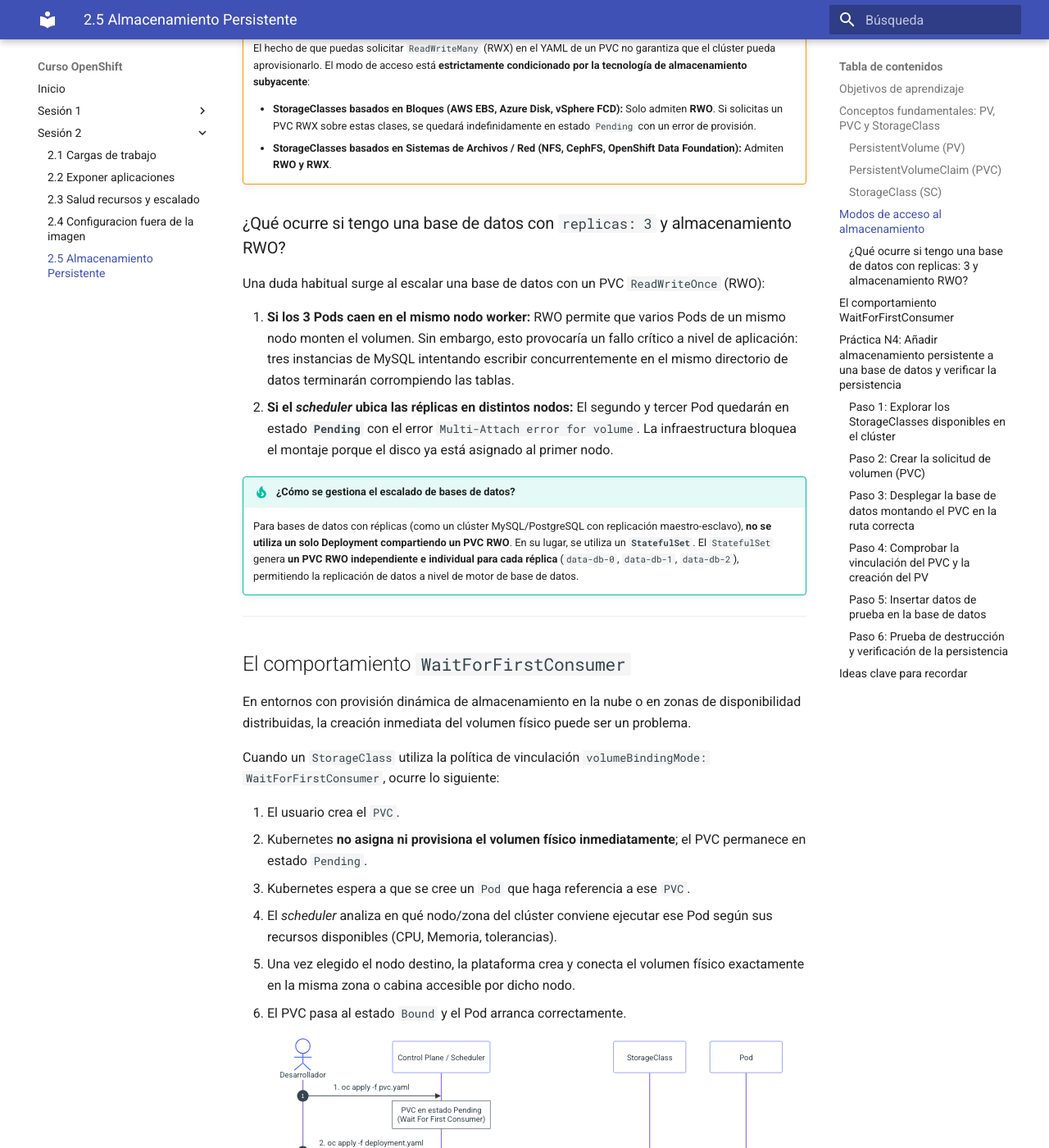
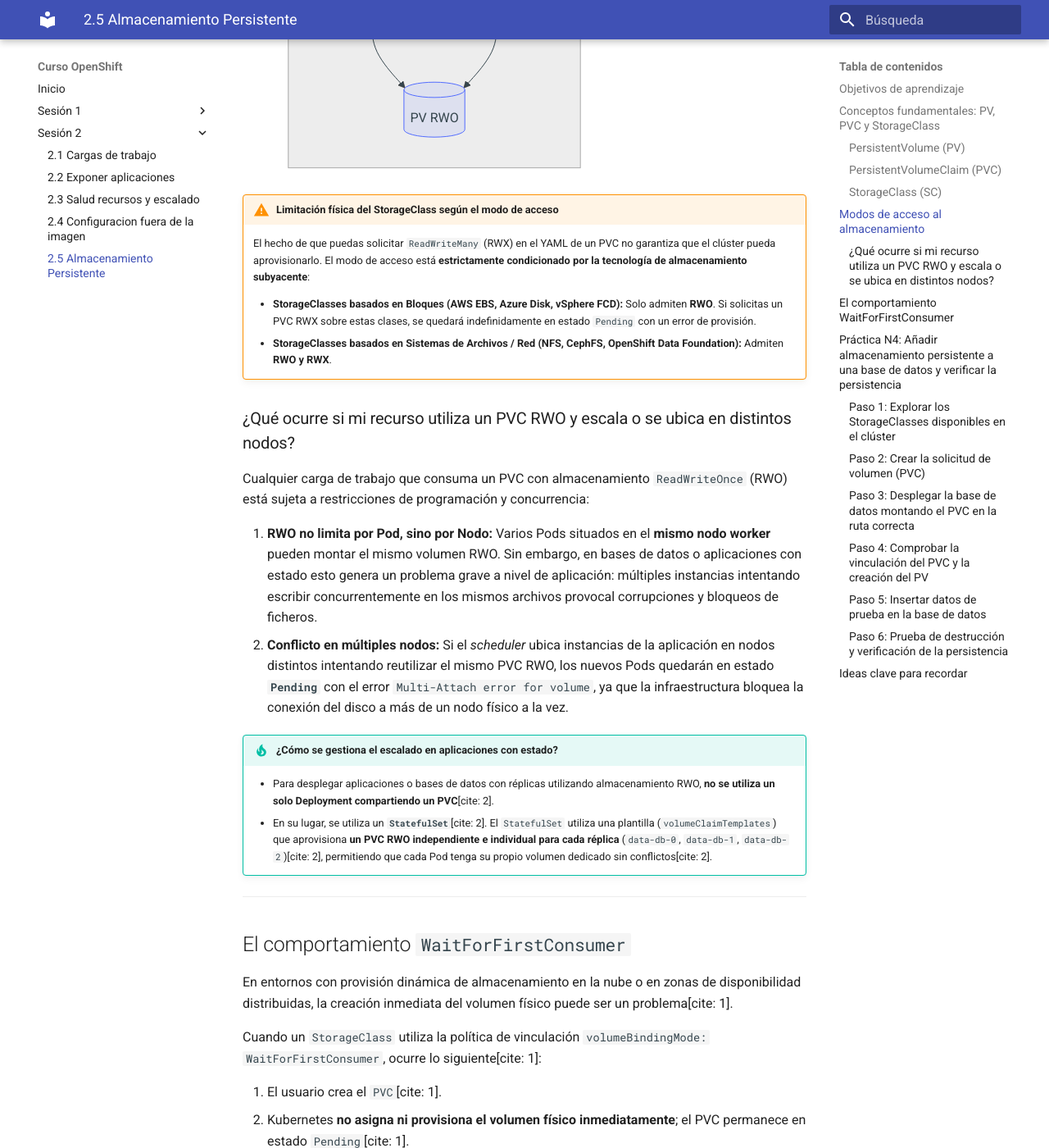
Before and after one commit to ieftraining/curso-openshift, an MkDocs documentation site: the page built from docs/sesion2/2.5 Almacenamiento Persistente.md, in a window 1280 px wide and 1400 px high, scrolled down 4008 px. Shown: the whole window at 82% size. Built offline with MkDocs 1.6.1 and Material for MkDocs 9.7.7, drawn with Linux system fonts in a browser that asks for light colours; some of the changed text lies outside the part shown.

Commit message:
Add files via upload

````diff
--- a/docs/sesion2/2.5 Almacenamiento Persistente.md
+++ b/docs/sesion2/2.5 Almacenamiento Persistente.md
@@ -4,21 +4,21 @@
 
 Al finalizar este apartado serás capaz de:
 
-- Comprender la necesidad de almacenar información persistente en un entorno de contenedores efímeros.
-- Diferenciar las responsabilidades de los recursos **PersistentVolume (PV)**, **PersistentVolumeClaim (PVC)** y **StorageClass**.
-- Conocer los distintos modos de acceso al almacenamiento (`ReadWriteOnce`, `ReadWriteMany`, `ReadOnlyMany`) y sus limitaciones según la tecnología del `StorageClass`.
-- Entender la diferencia entre provisión dinámica y provisión estática/manual (como en el caso de NFS).
-- Comprender el comportamiento de la política de vinculación `WaitForFirstConsumer`.
-- Identificar y prevenir el error habitual de montar un PVC en una ruta distinta a la de los datos reales de la aplicación.
-- Añadir almacenamiento persistente a una base de datos mediante la práctica N4, simular la eliminación del Pod y verificar la persistencia de la información.
+- Comprender la necesidad de almacenar información persistente en un entorno de contenedores efímeros[cite: 1, 4].
+- Diferenciar las responsabilidades de los recursos **PersistentVolume (PV)**, **PersistentVolumeClaim (PVC)** y **StorageClass**[cite: 1, 4].
+- Conocer los distintos modos de acceso al almacenamiento (`ReadWriteOnce`, `ReadWriteMany`, `ReadOnlyMany`) y sus limitaciones según la tecnología del `StorageClass`[cite: 1, 4].
+- Entender la diferencia entre provisión dinámica y provisión estática/manual (como en el caso de NFS)[cite: 1].
+- Comprender el comportamiento de la política de vinculación `WaitForFirstConsumer`[cite: 1].
+- Identificar y prevenir el error habitual de montar un PVC en una ruta distinta a la de los datos reales de la aplicación[cite: 1, 4].
+- Añadir almacenamiento persistente a una base de datos mediante la práctica N4, simular la eliminación del Pod y verificar la persistencia de la información[cite: 1, 4].
 
 ---
 
 ## Conceptos fundamentales: PV, PVC y StorageClass
 
-En Kubernetes y OpenShift, el ciclo de vida de los contenedores es efímero por naturaleza. Cuando un Pod se reinicia, se escala hacia abajo o se desplaza a otro nodo worker, cualquier dato escrito en su sistema de archivos local se destruye. Para aquellas aplicaciones que requieren conservar información a lo largo del tiempo (bases de datos, gestores documentales, repositorios de archivos), la plataforma proporciona una abstracción de almacenamiento persistente desacoplada del ciclo de vida del contenedor.
+En Kubernetes y OpenShift, el ciclo de vida de los contenedores es efímero por naturaleza[cite: 1, 5]. Cuando un Pod se reinicia, se escala hacia abajo o se desplaza a otro nodo worker, cualquier dato escrito en su sistema de archivos local se destruye[cite: 1, 5]. Para aquellas aplicaciones que requieren conservar información a lo largo del tiempo (bases de datos, gestores documentales, repositorios de archivos), la plataforma proporciona una abstracción de almacenamiento persistente desacoplada del ciclo de vida del contenedor[cite: 1].
 
-La gestión de almacenamiento en OpenShift separa las responsabilidades de infraestructura (administración de discos) de las necesidades de desarrollo (consumo de almacenamiento) mediante tres recursos principales:
+La gestión de almacenamiento en OpenShift separa las responsabilidades de infraestructura (administración de discos) de las necesidades de desarrollo (consumo de almacenamiento) mediante tres recursos principales[cite: 1]:
 
 ```mermaid
 flowchart TD
@@ -39,24 +39,26 @@
 ```
 
 ### PersistentVolume (PV)
-Es la representación de un recurso de almacenamiento físico o de red dentro del clúster. Algunos ejemplos habituales son:
-* Volúmenes de infraestructura cloud (AWS EBS, Azure Disk, Google Persistent Disk).
+Es la representación de un recurso de almacenamiento físico o de red dentro del clúster[cite: 1]. Algunos ejemplos habituales son:
+
+* Volúmenes de infraestructura cloud (AWS EBS, Azure Disk, Google Persistent Disk)[cite: 1].
 * Almacenamiento en entornos virtualizados corporativos (volúmenes **vSphere First Class Disk / VMware CNS**).
-* Discos o almacenamiento en red tradicional (LUNs de SAN, recursos compartidos NFS o volúmenes Ceph/ODF).
+* Discos o almacenamiento en red tradicional (LUNs de SAN, recursos compartidos NFS o volúmenes Ceph/ODF)[cite: 1].
 
-Es un recurso a nivel de clúster (no pertenece a ningún namespace en particular) y es administrado por el equipo de operaciones o provisionado automáticamente por el clúster.
+Es un recurso a nivel de clúster (no pertenece a ningún namespace en particular) y es administrado por el equipo de operaciones o provisionado automáticamente por el clúster[cite: 1].
 
 ### PersistentVolumeClaim (PVC)
-Es la solicitud o petición de almacenamiento realizada por un usuario o aplicación dentro de un namespace concreto.
-* Es un recurso de ámbito de proyecto (namespace).
-* Especifica los requerimientos necesarios: tamaño (ej. `1Gi`) y modo de acceso (ej. `ReadWriteOnce`).
-* Funciona de forma análoga a un Pod: así como un Pod consume recursos de CPU y memoria del nodo, un PVC consume un PV del almacenamiento disponible.
+Es la solicitud o petición de almacenamiento realizada por un usuario o aplicación dentro de un namespace concreto[cite: 1].
+
+* Es un recurso de ámbito de proyecto (namespace)[cite: 1].
+* Especifica los requerimientos necesarios: tamaño (ej. `1Gi`) y modo de acceso (ej. `ReadWriteOnce`)[cite: 1].
+* Funciona de forma análoga a un Pod: así como un Pod consume recursos de CPU y memoria del nodo, un PVC consume un PV del almacenamiento disponible[cite: 1].
 
 ### StorageClass (SC)
-Es el mecanismo que permite la **provisión dinámica** de almacenamiento. Define el tipo de almacenamiento (SSD de alto rendimiento, vSphere Datastore, almacenamiento en red, etc.) y el *provisioner* encargado de interactuar con la infraestructura subyacente para crear el volumen físico bajo demanda cuando un desarrollador crea un PVC.
+Es el mecanismo que permite la **provisión dinámica** de almacenamiento[cite: 1]. Define el tipo de almacenamiento (SSD de alto rendimiento, vSphere Datastore, almacenamiento en red, etc.) y el *provisioner* encargado de interactuar con la infraestructura subyacente para crear el volumen físico bajo demanda cuando un desarrollador crea un PVC[cite: 1].
 
 !!! tip "Provisión estática vs. Provisión dinámica (El caso de NFS)"
-    Hoy en día, en entornos Cloud o virtualizados con VMware vSphere, los `StorageClass` permiten que la provisión sea **completamente dinámica**: creas un `PVC` y la plataforma crea el volumen `PV` automáticamente en la cabina o nube.
+    Hoy en día, en entornos Cloud o virtualizados con VMware vSphere, los `StorageClass` permiten que la provisión sea **completamente dinámica**: creas un `PVC` y la plataforma crea el volumen `PV` automáticamente en la cabina o nube[cite: 1].
 
     Sin embargo, en protocolos de red tradicionales como **NFS**, la provisión suele ser **estática**: no existe una API nativa en el servidor NFS para crear carpetas/exportaciones bajo demanda. En estos casos, un administrador de almacenamiento debe crear previamente las carpetas NFS y definir manualmente los objetos `PersistentVolume` (PV) en el clúster antes de que los desarrolladores puedan vincular sus `PVC`.
 
@@ -64,11 +66,11 @@
 
 ## Modos de acceso al almacenamiento
 
-Al solicitar un PVC, se debe especificar cómo se conectará el volumen a las cargas de trabajo. OpenShift admite tres modos de acceso principales:
+Al solicitar un PVC, se debe especificar cómo se conectará el volumen a las cargas de trabajo[cite: 1]. OpenShift admite tres modos de acceso principales[cite: 1]:
 
 | Modo de acceso | Nombre en manifiesto | Descripción | Casos de uso típicos |
 | :--- | :--- | :--- | :--- |
-| **ReadWriteOnce** | `ReadWriteOnce` (RWO) | El volumen puede ser montado en modo lectura-escritura por los Pods de **un único nodo worker**. | Bases de datos (PostgreSQL, MySQL), caches locales. |
+| **ReadWriteOnce** | `ReadWriteOnce` (RWO) | El volumen puede ser montado en modo lectura-escritura por los Pods de **un único nodo worker**. | Bases de datos (PostgreSQL, MySQL), caches locales[cite: 2]. |
 | **ReadWriteMany** | `ReadWriteMany` (RWX) | El volumen puede ser montado en modo lectura-escritura por **múltiples Pods simultáneamente**, incluso en distintos nodos. | CMS multinstancia (WordPress), repositorios compartidos (NFS/CephFS). |
 | **ReadOnlyMany** | `ReadOnlyMany` (ROX) | El volumen puede ser montado en modo solo lectura por **múltiples Pods** distribuidos en varios nodos. | Servidores web compartiendo contenido estático, distribución de binarios/modelos de IA. |
 
@@ -104,30 +106,31 @@
     * **StorageClasses basados en Bloques (AWS EBS, Azure Disk, vSphere FCD):** Solo admiten **RWO**. Si solicitas un PVC RWX sobre estas clases, se quedará indefinidamente en estado `Pending` con un error de provisión.
     * **StorageClasses basados en Sistemas de Archivos / Red (NFS, CephFS, OpenShift Data Foundation):** Admiten **RWO y RWX**.
 
-### ¿Qué ocurre si tengo una base de datos con `replicas: 3` y almacenamiento RWO?
+### ¿Qué ocurre si mi recurso utiliza un PVC RWO y escala o se ubica en distintos nodos?
 
-Una duda habitual surge al escalar una base de datos con un PVC `ReadWriteOnce` (RWO):
+Cualquier carga de trabajo que consuma un PVC con almacenamiento `ReadWriteOnce` (RWO) está sujeta a restricciones de programación y concurrencia:
 
-1. **Si los 3 Pods caen en el mismo nodo worker:** RWO permite que varios Pods de un mismo nodo monten el volumen. Sin embargo, esto provocaría un fallo crítico a nivel de aplicación: tres instancias de MySQL intentando escribir concurrentemente en el mismo directorio de datos terminarán corrompiendo las tablas.
-2. **Si el *scheduler* ubica las réplicas en distintos nodos:** El segundo y tercer Pod quedarán en estado **`Pending`** con el error `Multi-Attach error for volume`. La infraestructura bloquea el montaje porque el disco ya está asignado al primer nodo.
+1. **RWO no limita por Pod, sino por Nodo:** Varios Pods situados en el **mismo nodo worker** pueden montar el mismo volumen RWO. Sin embargo, en bases de datos o aplicaciones con estado esto genera un problema grave a nivel de aplicación: múltiples instancias intentando escribir concurrentemente en los mismos archivos provocal corrupciones y bloqueos de ficheros.
+2. **Conflicto en múltiples nodos:** Si el *scheduler* ubica instancias de la aplicación en nodos distintos intentando reutilizar el mismo PVC RWO, los nuevos Pods quedarán en estado **`Pending`** con el error `Multi-Attach error for volume`, ya que la infraestructura bloquea la conexión del disco a más de un nodo físico a la vez.
 
-!!! tip "¿Cómo se gestiona el escalado de bases de datos?"
-    Para bases de datos con réplicas (como un clúster MySQL/PostgreSQL con replicación maestro-esclavo), **no se utiliza un solo Deployment compartiendo un PVC RWO**. En su lugar, se utiliza un **`StatefulSet`**. El `StatefulSet` genera **un PVC RWO independiente e individual para cada réplica** (`data-db-0`, `data-db-1`, `data-db-2`), permitiendo la replicación de datos a nivel de motor de base de datos.
+!!! tip "¿Cómo se gestiona el escalado en aplicaciones con estado?"
+    * Para desplegar aplicaciones o bases de datos con réplicas utilizando almacenamiento RWO, **no se utiliza un solo Deployment compartiendo un PVC**[cite: 2].
+    * En su lugar, se utiliza un **`StatefulSet`**[cite: 2]. El `StatefulSet` utiliza una plantilla (`volumeClaimTemplates`) que aprovisiona **un PVC RWO independiente e individual para cada réplica** (`data-db-0`, `data-db-1`, `data-db-2`)[cite: 2], permitiendo que cada Pod tenga su propio volumen dedicado sin conflictos[cite: 2].
 
 ---
 
 ## El comportamiento `WaitForFirstConsumer`
 
-En entornos con provisión dinámica de almacenamiento en la nube o en zonas de disponibilidad distribuidas, la creación inmediata del volumen físico puede ser un problema.
+En entornos con provisión dinámica de almacenamiento en la nube o en zonas de disponibilidad distribuidas, la creación inmediata del volumen físico puede ser un problema[cite: 1].
 
-Cuando un `StorageClass` utiliza la política de vinculación `volumeBindingMode: WaitForFirstConsumer`, ocurre lo siguiente:
+Cuando un `StorageClass` utiliza la política de vinculación `volumeBindingMode: WaitForFirstConsumer`, ocurre lo siguiente[cite: 1]:
 
-1. El usuario crea el `PVC`.
-2. Kubernetes **no asigna ni provisiona el volumen físico inmediatamente**; el PVC permanece en estado `Pending`.
-3. Kubernetes espera a que se cree un `Pod` que haga referencia a ese `PVC`.
-4. El *scheduler* analiza en qué nodo/zona del clúster conviene ejecutar ese Pod según sus recursos disponibles (CPU, Memoria, tolerancias).
-5. Una vez elegido el nodo destino, la plataforma crea y conecta el volumen físico exactamente en la misma zona o cabina accesible por dicho nodo.
-6. El PVC pasa al estado `Bound` y el Pod arranca correctamente.
+1. El usuario crea el `PVC`[cite: 1].
+2. Kubernetes **no asigna ni provisiona el volumen físico inmediatamente**; el PVC permanece en estado `Pending`[cite: 1].
+3. Kubernetes espera a que se cree un `Pod` que haga referencia a ese `PVC`[cite: 1].
+4. El *scheduler* analiza en qué nodo/zona del clúster conviene ejecutar ese Pod según sus recursos disponibles (CPU, Memoria, tolerancias)[cite: 1, 5].
+5. Una vez elegido el nodo destino, la plataforma crea y conecta el volumen físico exactamente en la misma zona o cabina accesible por dicho nodo[cite: 1].
+6. El PVC pasa al estado `Bound` y el Pod arranca correctamente[cite: 1].
 
 ```mermaid
 sequenceDiagram
@@ -147,13 +150,13 @@
 ```
 
 !!! note "¿Por qué es importante este comportamiento?"
-    Evita que un volumen se provisione en la Zona de Disponibilidad A cuando el Pod que lo necesita termina agendado en la Zona de Disponibilidad B debido a restricciones de capacidad, lo que provocaría fallos de montaje por incompatibilidad geográfica.
+    Evita que un volumen se provisione en la Zona de Disponibilidad A cuando el Pod que lo necesita termina agendado en la Zona de Disponibilidad B debido a restricciones de capacidad, lo que provocaría fallos de montaje por incompatibilidad geográfica[cite: 1].
 
 ---
 
 ## Práctica N4: Añadir almacenamiento persistente a una base de datos y verificar la persistencia
 
-A lo largo de las sesiones anteriores hemos gestionado componentes de nuestra arquitectura. Ahora le añadiremos una base de datos MySQL con almacenamiento persistente, guardaremos información, eliminaremos el Pod de la base de datos y verificaremos que los datos sobreviven.
+A lo largo de las sesiones anteriores hemos gestionado componentes de nuestra arquitectura[cite: 2, 4]. Ahora le añadiremos una base de datos MySQL con almacenamiento persistente, guardaremos información, eliminaremos el Pod de la base de datos y verificaremos que los datos sobreviven[cite: 1, 4].
 
 ```mermaid
 flowchart LR
@@ -163,7 +166,7 @@
 
 ### Paso 1: Explorar los StorageClasses disponibles en el clúster
 
-Antes de solicitar un PVC, consultamos las clases de almacenamiento disponibles en el clúster de OpenShift:
+Antes de solicitar un PVC, consultamos las clases de almacenamiento disponibles en el clúster de OpenShift[cite: 1]:
 
 ```bash
 oc get storageclass
@@ -179,7 +182,7 @@
 
 ### Paso 2: Crear la solicitud de volumen (PVC)
 
-Crearemos un archivo denominado `db-pvc.yaml` especificando una petición de 1 GiB de almacenamiento con modo de acceso `ReadWriteOnce`.
+Crearemos un archivo denominado `db-pvc.yaml` especificando una petición de 1 GiB de almacenamiento con modo de acceso `ReadWriteOnce`[cite: 1, 4].
 
 ```yaml
 apiVersion: v1
@@ -194,13 +197,13 @@
       storage: 1Gi
 ```
 
-Aplicamos el manifiesto en nuestro proyecto:
+Aplicamos el manifiesto en nuestro proyecto[cite: 1]:
 
 ```bash
 oc apply -f db-pvc.yaml
 ```
 
-Verificamos el estado del PVC:
+Verificamos el estado del PVC[cite: 1]:
 
 ```bash
 oc get pvc db-pvc
@@ -213,14 +216,14 @@
 ```
 
 !!! note "Análisis del estado Pending"
-    El estado `Pending` es el comportamiento esperado en clases de almacenamiento configuradas con `WaitForFirstConsumer`. Permanecerá en este estado hasta que despleguemos el Pod que utilizará este volumen.
+    El estado `Pending` es el comportamiento esperado en clases de almacenamiento configuradas con `WaitForFirstConsumer`[cite: 1]. Permanecerá en este estado hasta que despleguemos el Pod que utilizará este volumen[cite: 1].
 
 ---
 
 ### Paso 3: Desplegar la base de datos montando el PVC en la ruta correcta
 
 !!! warning "Punto crítico: El riesgo del PVC montado en la ruta incorrecta"
-    Uno de los errores más comunes en Kubernetes es montar el PVC en un directorio distinto al que la aplicación realmente utiliza para escribir sus datos.
+    Uno de los errores más comunes en Kubernetes es montar el PVC en un directorio distinto al que la aplicación realmente utiliza para escribir sus datos[cite: 1, 4].
 
     ```mermaid
     flowchart TD
@@ -235,12 +238,12 @@
         DataDir -->|Escribe datos aquí| FS
     ```
 
-    * Si la base de datos escribe en `/var/lib/mysql/data` pero montamos el PVC en `/mnt/storage`, la aplicación funcionará de inicio, pero **estará escribiendo en el sistema efímero del Pod**. Al reiniciar o eliminar el Pod, **los datos se perderán**.
-    * Siempre debes revisar la documentación de la imagen o sus variables de entorno (`DATADIR`, `PGDATA`, `MYSQL_DATA_DIR`) para ajustar el `mountPath` exactamente a la ruta activa.
+    * Si la base de datos escribe en `/var/lib/mysql/data` pero montamos el PVC en `/mnt/storage`, la aplicación funcionará de inicio, pero **estará escribiendo en el sistema efímero del Pod**[cite: 1]. Al reiniciar o eliminar el Pod, **los datos se perderán**[cite: 1].
+    * Siempre debes revisar la documentación de la imagen o sus variables de entorno (`DATADIR`, `PGDATA`, `MYSQL_DATA_DIR`) para ajustar el `mountPath` exactamente a la ruta activa[cite: 1].
 
-Para nuestra imagen oficial (`registry.redhat.io/rhel9/mysql-80:latest`), la ruta interna de datos es `/var/lib/mysql/data`.
+Para nuestra imagen oficial (`registry.redhat.io/rhel9/mysql-80:latest`), la ruta interna de datos es `/var/lib/mysql/data`[cite: 1].
 
-Guardamos la definición del despliegue en el archivo `db-deployment.yaml`:
+Guardamos la definición del despliegue en el archivo `db-deployment.yaml`[cite: 1]:
 
 ```yaml
 apiVersion: apps/v1
@@ -283,7 +286,7 @@
           claimName: db-pvc
 ```
 
-Aplicamos el manifiesto:
+Aplicamos el manifiesto[cite: 1]:
 
 ```bash
 oc apply -f db-deployment.yaml
@@ -293,7 +296,7 @@
 
 ### Paso 4: Comprobar la vinculación del PVC y la creación del PV
 
-Una vez creado el Pod, la plataforma evalúa la solicitud y aprovisiona el volumen físico. Comprobamos de nuevo el PVC:
+Una vez creado el Pod, la plataforma evalúa la solicitud y aprovisiona el volumen físico[cite: 1]. Comprobamos de nuevo el PVC[cite: 1]:
 
 ```bash
 oc get pvc db-pvc
@@ -305,13 +308,13 @@
 db-pvc   Bound    pvc-8f2a1b9c-4d3e-4f5a-9b1c-2d3e4f5a6b7c   1Gi        RWO            gp3-csi        1m
 ```
 
-Observamos que el PVC ha cambiado a estado **`Bound`** y se le ha asignado dinámicamente un `PersistentVolume` (`pvc-8f2a1b9c...`).
+Observamos que el PVC ha cambiado a estado **`Bound`** y se le ha asignado dinámicamente un `PersistentVolume` (`pvc-8f2a1b9c...`)[cite: 1].
 
 ---
 
 ### Paso 5: Insertar datos de prueba en la base de datos
 
-Obtenemos el nombre del Pod de la base de datos en ejecución:
+Obtenemos el nombre del Pod de la base de datos en ejecución[cite: 1]:
 
 ```bash
 oc get pods -l app=db-mysql
@@ -323,7 +326,7 @@
 db-mysql-7c85885c49-x2b8z   1/1     Running   0          45s
 ```
 
-Accedemos mediante `oc exec` al cliente MySQL dentro del Pod y creamos una tabla con un registro de prueba:
+Accedemos mediante `oc exec` al cliente MySQL dentro del Pod y creamos una tabla con un registro de prueba[cite: 1]:
 
 ```bash
 oc exec deployment/db-mysql -- mysql -u user_curso -ppassword123 mibase -e \
@@ -331,7 +334,7 @@
    INSERT INTO notas (texto) VALUES ('Dato persistente introducido en la prueba N4');"
 ```
 
-Verificamos que el registro ha sido insertado correctamente:
+Verificamos que el registro ha sido insertado correctamente[cite: 1]:
 
 ```bash
 oc exec deployment/db-mysql -- mysql -u user_curso -ppassword123 mibase -e \
@@ -351,9 +354,9 @@
 
 ### Paso 6: Prueba de destrucción y verificación de la persistencia
 
-Para demostrar el concepto de almacenamiento persistente, forzaremos la eliminación del Pod activo simulando un fallo de hardware en el nodo o una caída del contenedor.
+Para demostrar el concepto de almacenamiento persistente, forzaremos la eliminación del Pod activo simulando un fallo de hardware en el nodo o una caída del contenedor[cite: 1].
 
-Eliminamos el Pod de la base de datos de manera explícita:
+Eliminamos el Pod de la base de datos de manera explícita[cite: 1, 4]:
 
 ```bash
 oc delete pod -l app=db-mysql
@@ -364,7 +367,7 @@
 pod "db-mysql-7c85885c49-x2b8z" deleted
 ```
 
-El controlador del `Deployment` detectará de inmediato la ausencia del Pod y creará automáticamente una nueva instancia de sustitución. Esperamos unos segundos a que el nuevo Pod alcance el estado `Running`:
+El controlador del `Deployment` detectará de inmediato la ausencia del Pod y creará automáticamente una nueva instancia de sustitución[cite: 1, 5]. Esperamos unos segundos a que el nuevo Pod alcance el estado `Running`[cite: 1]:
 
 ```bash
 oc get pods -l app=db-mysql -w
@@ -376,7 +379,7 @@
 db-mysql-7c85885c49-k9w7p   1/1     Running   0          12s
 ```
 
-Verificamos que el nuevo Pod (con un nombre e identificador completamente diferente) ha vuelto a montar el PVC existente y que la información guardada antes del borrado continúa intacta:
+Verificamos que el nuevo Pod (con un nombre e identificador completamente diferente) ha vuelto a montar el PVC existente y que la información guardada antes del borrado continúa intacta[cite: 1, 4]:
 
 ```bash
 oc exec deployment/db-mysql -- mysql -u user_curso -ppassword123 mibase -e \
@@ -392,18 +395,18 @@
 +----+----------------------------------------------+
 ```
 
-El registro permanece intacto en la base de datos. Los datos han sobrevivido a la destrucción completa del Pod gracias a que el PVC estaba montado correctamente en la ruta `/var/lib/mysql/data`.
+El registro permanece intacto en la base de datos[cite: 1, 4]. Los datos han sobrevivido a la destrucción completa del Pod gracias a que el PVC estaba montado correctamente en la ruta `/var/lib/mysql/data`[cite: 1, 4].
 
 ---
 
 ## Ideas clave para recordar
 
 !!! tip "Resumen"
-    * Los **Pods son efímeros**; los datos almacenados en su sistema de archivos local se destruyen al reiniciarse o destruirse el contenedor.
-    * Un **PersistentVolumeClaim (PVC)** es la solicitud de almacenamiento efectuada desde el espacio de nombres del desarrollador.
-    * Un **PersistentVolume (PV)** es la representación física/red del disco gestionada por la plataforma.
-    * Un **StorageClass (SC)** define los parámetros de provisión dinámica del almacenamiento (disponible en clouds y vSphere, mientras que soluciones como NFS suelen requerir provisión estática/manual).
+    * Los **Pods son efímeros**; los datos almacenados en su sistema de archivos local se destruyen al reiniciarse o destruirse el contenedor[cite: 1, 5].
+    * Un **PersistentVolumeClaim (PVC)** es la solicitud de almacenamiento efectuada desde el espacio de nombres del desarrollador[cite: 1].
+    * Un **PersistentVolume (PV)** es la representación física/red del disco gestionada por la plataforma[cite: 1].
+    * Un **StorageClass (SC)** define los parámetros de provisión dinámica del almacenamiento (disponible en clouds y vSphere, mientras que soluciones como NFS suelen requerir provisión estática/manual)[cite: 1].
     * El **modo de acceso** (RWO, RWX) está limitado por la infraestructura subyacente del `StorageClass`. Los discos de bloque (AWS EBS, vSphere) solo permiten RWO.
-    * Para escalar bases de datos multinstancia con almacenamiento RWO se utiliza **StatefulSet** con un PVC por cada réplica.
-    * La política **`WaitForFirstConsumer`** retrasa la provisión física del volumen hasta que un Pod es agendado, garantizando que el almacenamiento y el nodo se encuentren en la misma ubicación geográfica/infraestructura.
-    * Asegúrate siempre de que el parámetro `mountPath` coincida exactamente con la **ruta de datos real de la aplicación**. Si el PVC se monta en la ruta equivocada, los datos se escribirán en el almacenamiento efímero local del Pod y se perderán.
+    * Para escalar aplicaciones o bases de datos multinstancia con almacenamiento RWO se utiliza **StatefulSet** con un PVC por cada réplica[cite: 2].
+    * La política **`WaitForFirstConsumer`** retrasa la provisión física del volumen hasta que un Pod es agendado, garantizando que el almacenamiento y el nodo se encuentren en la misma ubicación geográfica/infraestructura[cite: 1].
+    * Asegúrate siempre de que el parámetro `mountPath` coincida exactamente con la **ruta de datos real de la aplicación**[cite: 1]. Si el PVC se monta en la ruta equivocada, los datos se escribirán en el almacenamiento efímero local del Pod y se perderán[cite: 1].
````
